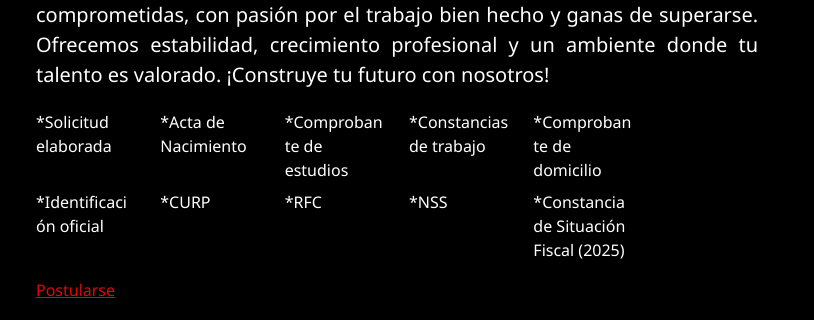
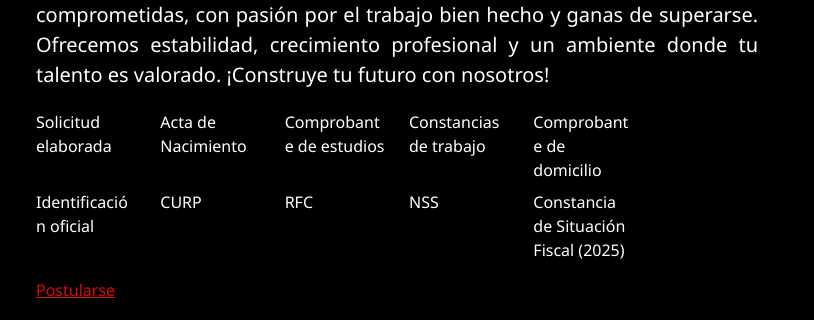
Before and after one commit to Nancy-IVAN/chabely, a website: page page/work.html in a window 1280 px wide. Shown: the part 903-1223 px from the top of the page, 466-1280 px from the left. Drawn offline with nearby package versions, Linux system fonts and the light colour scheme; animation ran at ten frames a second.

Commit message:
chatbotchat0

```diff
--- a/page/work.html
+++ b/page/work.html
@@ -78,18 +78,18 @@
           <h5 class="card-title">SOLDADOR</h5>
           <p class="card-text">¡Únete a nuestro equipo como Soldador! Buscamos personas comprometidas, con pasión por el trabajo bien hecho y ganas de superarse. Ofrecemos estabilidad, crecimiento profesional y un ambiente donde tu talento es valorado. ¡Construye tu futuro con nosotros!</p>
            <div class="row mb-2">
-            <div class="col-6 col-md-4 col-lg-2">*Solicitud elaborada</div>
-            <div class="col-6 col-md-4 col-lg-2">*Acta de Nacimiento</div>
-            <div class="col-6 col-md-4 col-lg-2">*Comprobante de estudios</div>
-            <div class="col-6 col-md-4 col-lg-2">*Constancias de trabajo</div>
-            <div class="col-6 col-md-4 col-lg-2">*Comprobante de domicilio</div>
+            <div class="col-6 col-md-4 col-lg-2">Solicitud elaborada</div>
+            <div class="col-6 col-md-4 col-lg-2">Acta de Nacimiento</div>
+            <div class="col-6 col-md-4 col-lg-2">Comprobante de estudios</div>
+            <div class="col-6 col-md-4 col-lg-2">Constancias de trabajo</div>
+            <div class="col-6 col-md-4 col-lg-2">Comprobante de domicilio</div>
           </div>
           <div class="row mb-3">
-            <div class="col-6 col-md-4 col-lg-2">*Identificación oficial</div>
-            <div class="col-6 col-md-4 col-lg-2">*CURP</div>
-            <div class="col-6 col-md-4 col-lg-2">*RFC</div>
-            <div class="col-6 col-md-4 col-lg-2">*NSS</div>
-            <div class="col-6 col-md-4 col-lg-2">*Constancia de Situación Fiscal (2025)</div>
+            <div class="col-6 col-md-4 col-lg-2">Identificación oficial</div>
+            <div class="col-6 col-md-4 col-lg-2">CURP</div>
+            <div class="col-6 col-md-4 col-lg-2">RFC</div>
+            <div class="col-6 col-md-4 col-lg-2">NSS</div>
+            <div class="col-6 col-md-4 col-lg-2">Constancia de Situación Fiscal (2025)</div>
           </div>
           <a href="https://wa.me/5214271140397?text=Hola,%20quiero%20postularme%20para%20la%20vacante%20SOLDADOR" target="_blank" class="card-link">
   Postularse
```
Also changed, not shown: index.html (+2 -1 lines).
